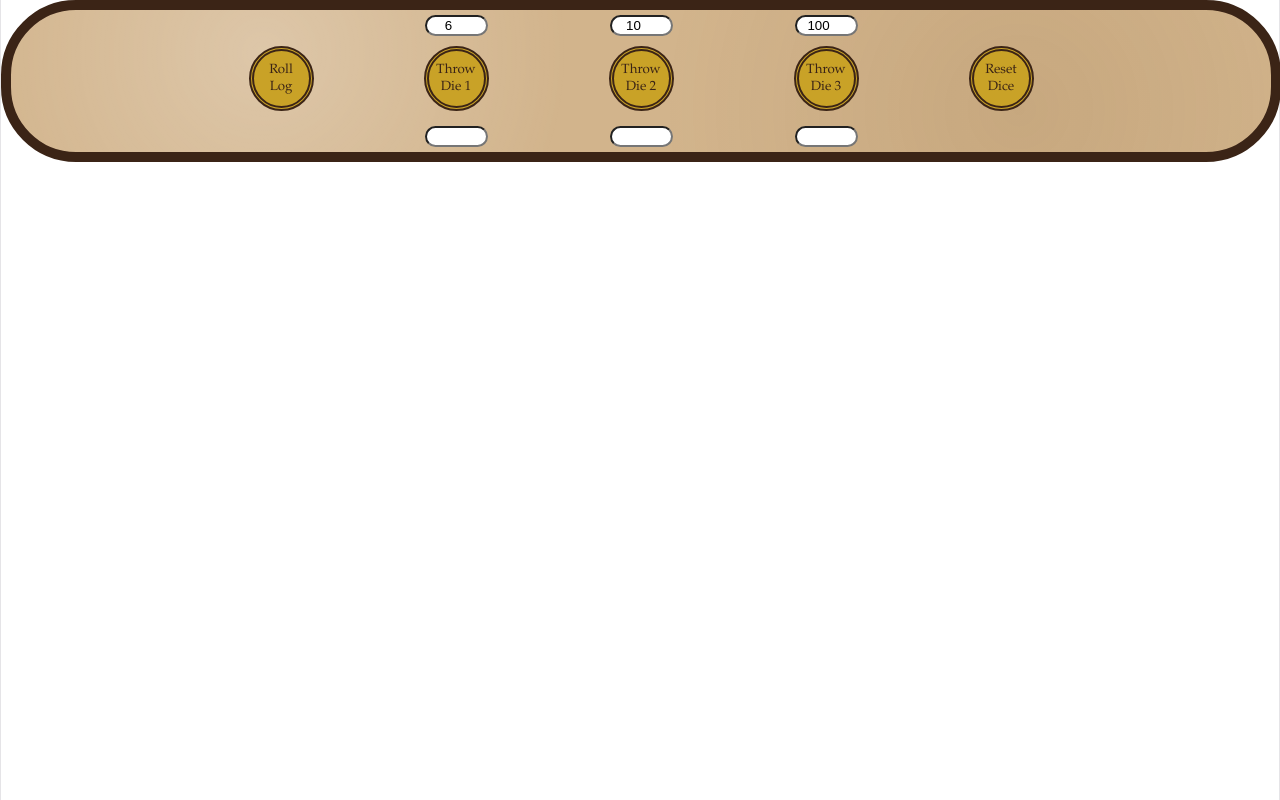
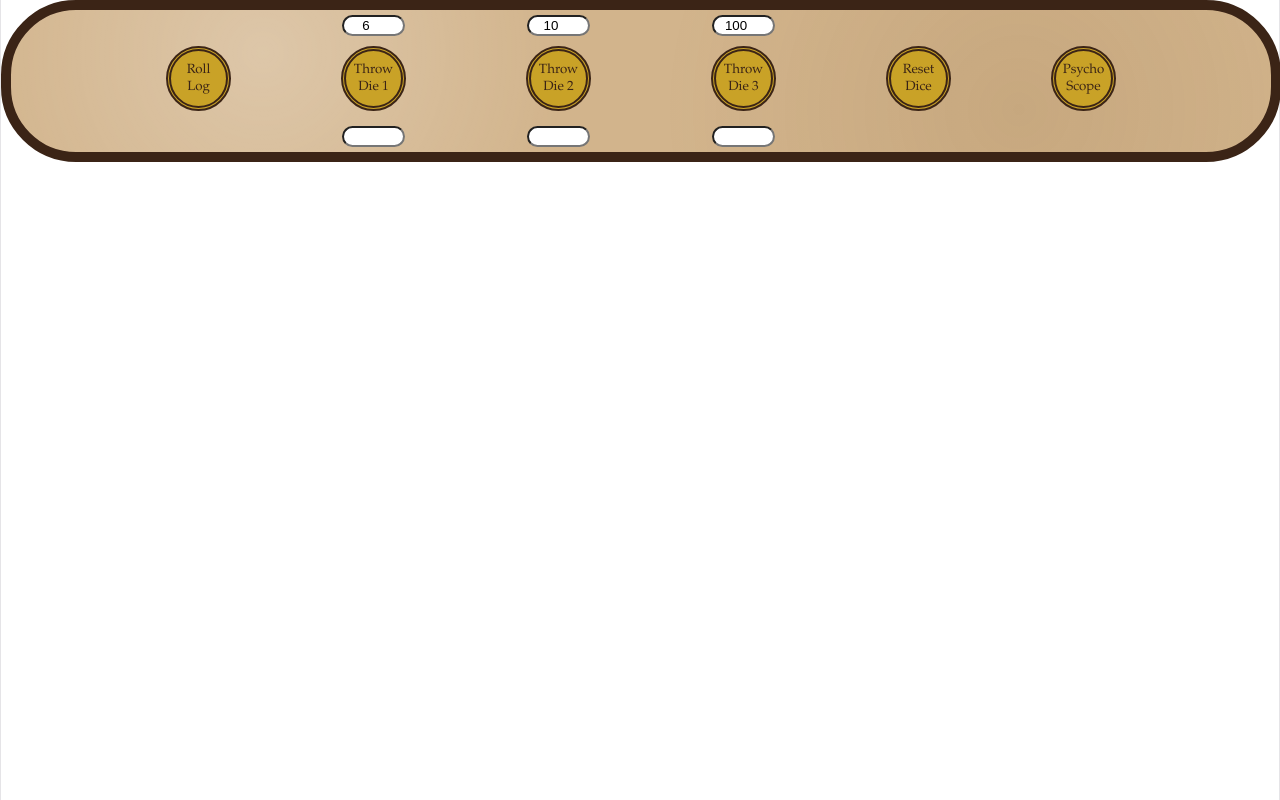
Before and after one commit to zocalop/UnthrownDice, a React (Vite) app: page / in a window 1280 px wide. Shown: the top 800 px of the page. Built offline with nearby package versions, Linux system fonts and the light colour scheme.

Commit message:
Add psychoscope button

```diff
--- a/src/Components/Dice.jsx
+++ b/src/Components/Dice.jsx
@@ -135,6 +135,12 @@ function Dice() {
       >
         Reset Dice
       </button>
+
+      <button
+        className="reset-btn"
+      >
+        Psycho Scope
+      </button>
     </div>
 
     <div className={`roll-log ${showRollLog ? 'visible' : ''}`}>
```
